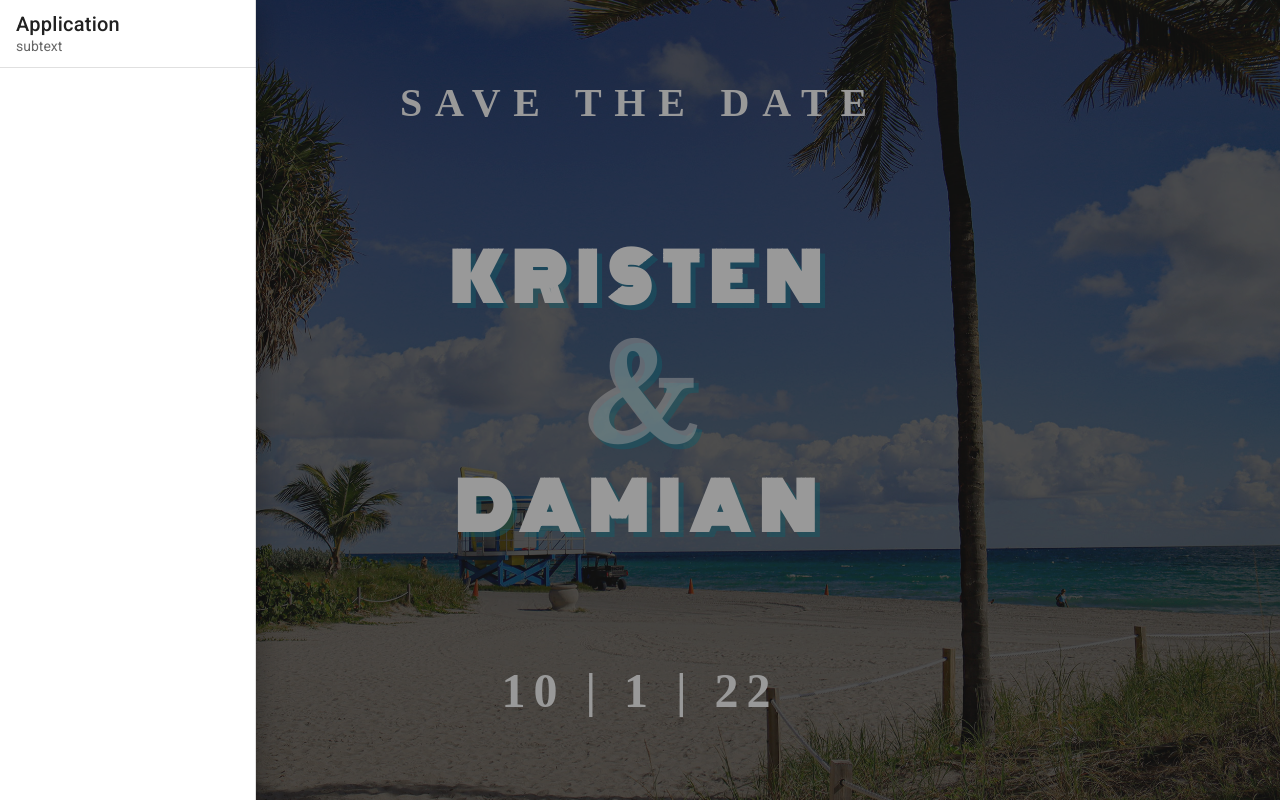
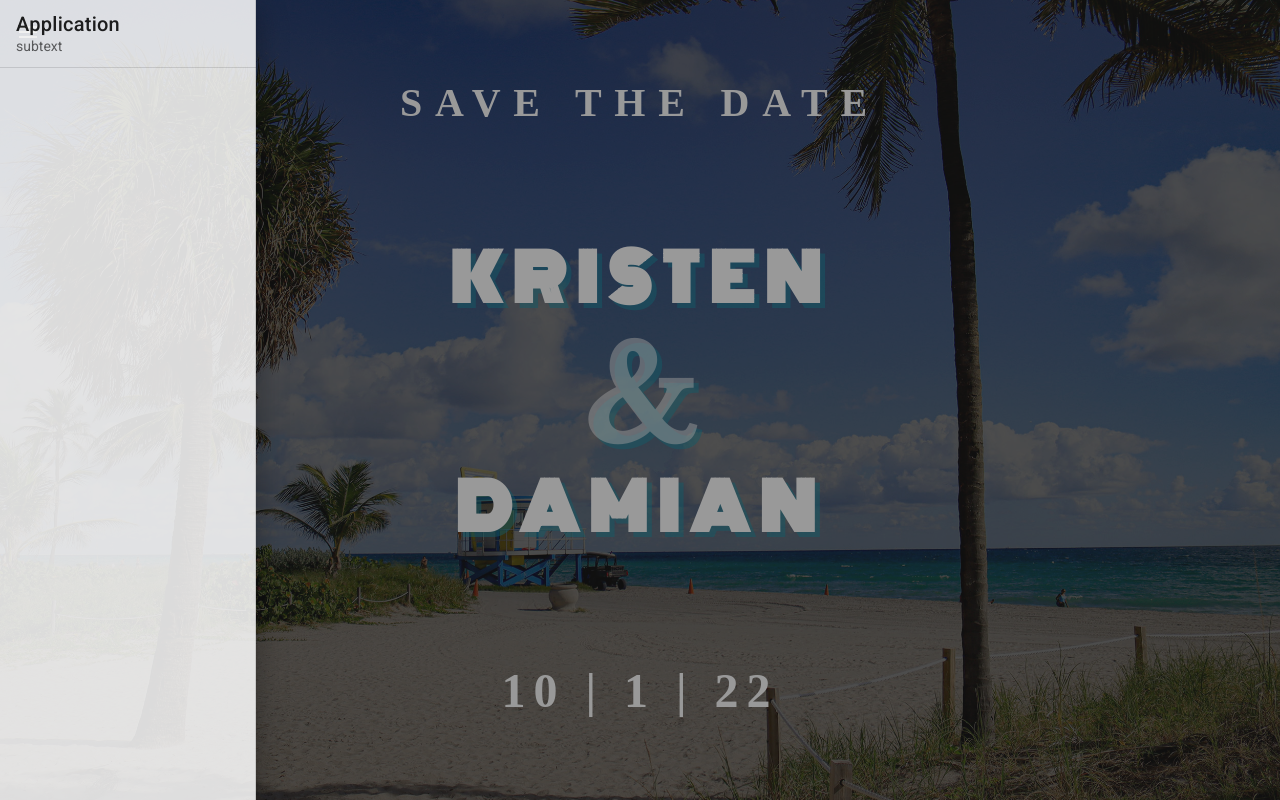
Before and after one commit to jeffvacca/kristenwedding, a Vue app in the folder my-app/: page / in a window 1280 px wide. Both pictures are taken after a click on the button 28 px from the left and 32 px from the top of the page. Built offline with nearby package versions, Linux system fonts and the light colour scheme; a web font is replaced by a local one.

Commit message:
drawer color

```diff
--- a/my-app/src/App.vue
+++ b/my-app/src/App.vue
@@ -41,6 +41,7 @@
       v-model="drawer"
       absolute
       temporary
+      color="rgb(255, 255, 255, 0.85)"
     >
       <v-list-item>
         <v-list-item-content>
```
